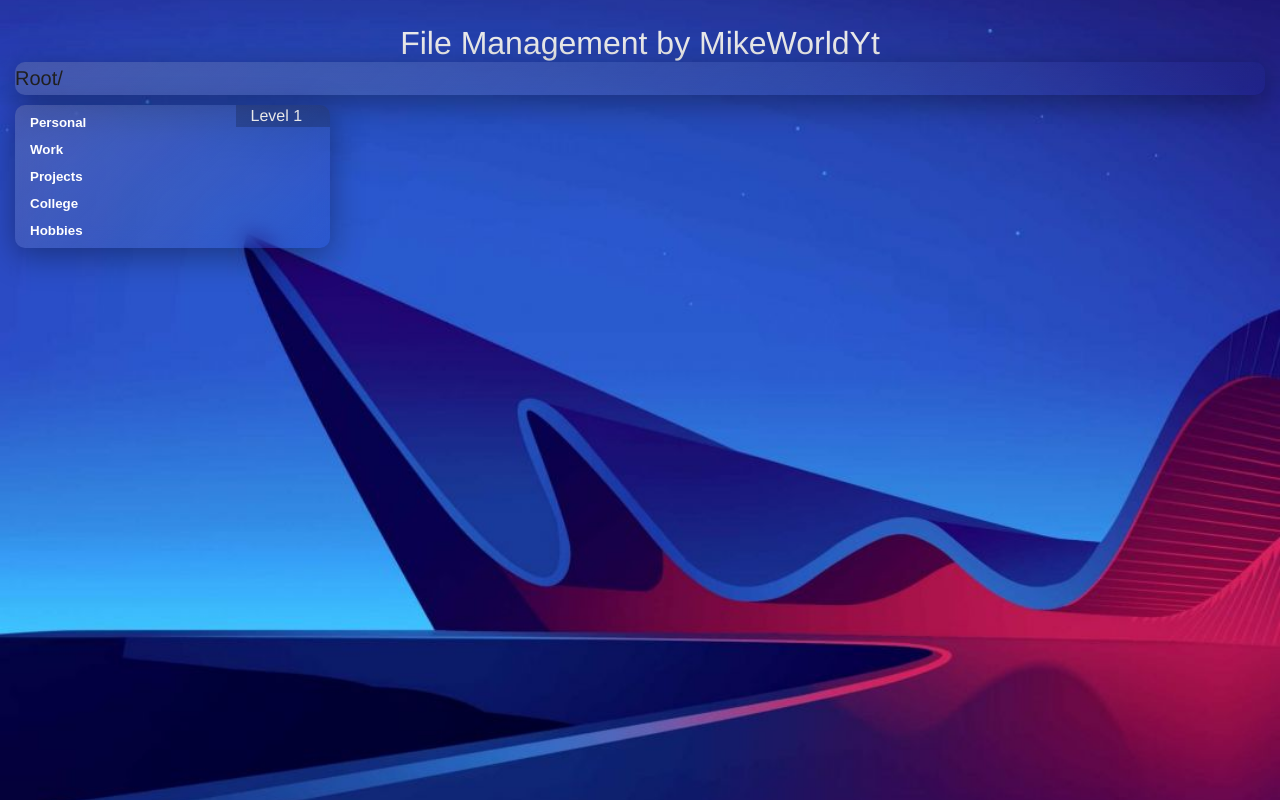
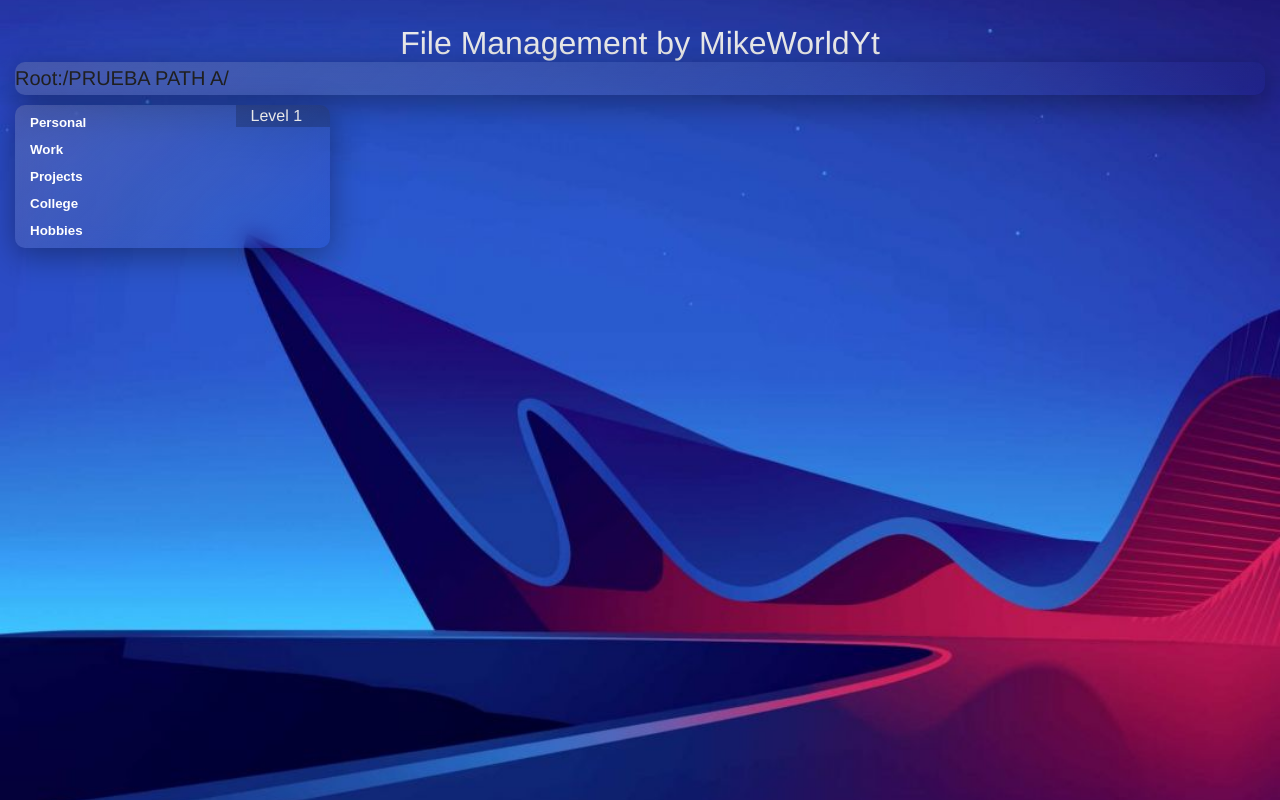
Before and after one commit to MikeWorldYt/Directory-react, a React (Vite) app: page / in a window 1280 px wide. Built offline with nearby package versions, Linux system fonts and the light colour scheme.

Commit message:
useContext

```diff
--- a/src/components/path.jsx
+++ b/src/components/path.jsx
@@ -1,11 +1,12 @@
 import './styles/Components.css'
 import { DirContext } from '../context/directory'
+import { useContext } from 'react'
 export default function Path( ) {
-
+  const { pathA } = useContext( DirContext );
 
   return (
     <>
-      <h3 className='path'>Root/</h3>
+      <h3 className='path'>Root:/{pathA}/</h3>
     </>
   )
 }
```
